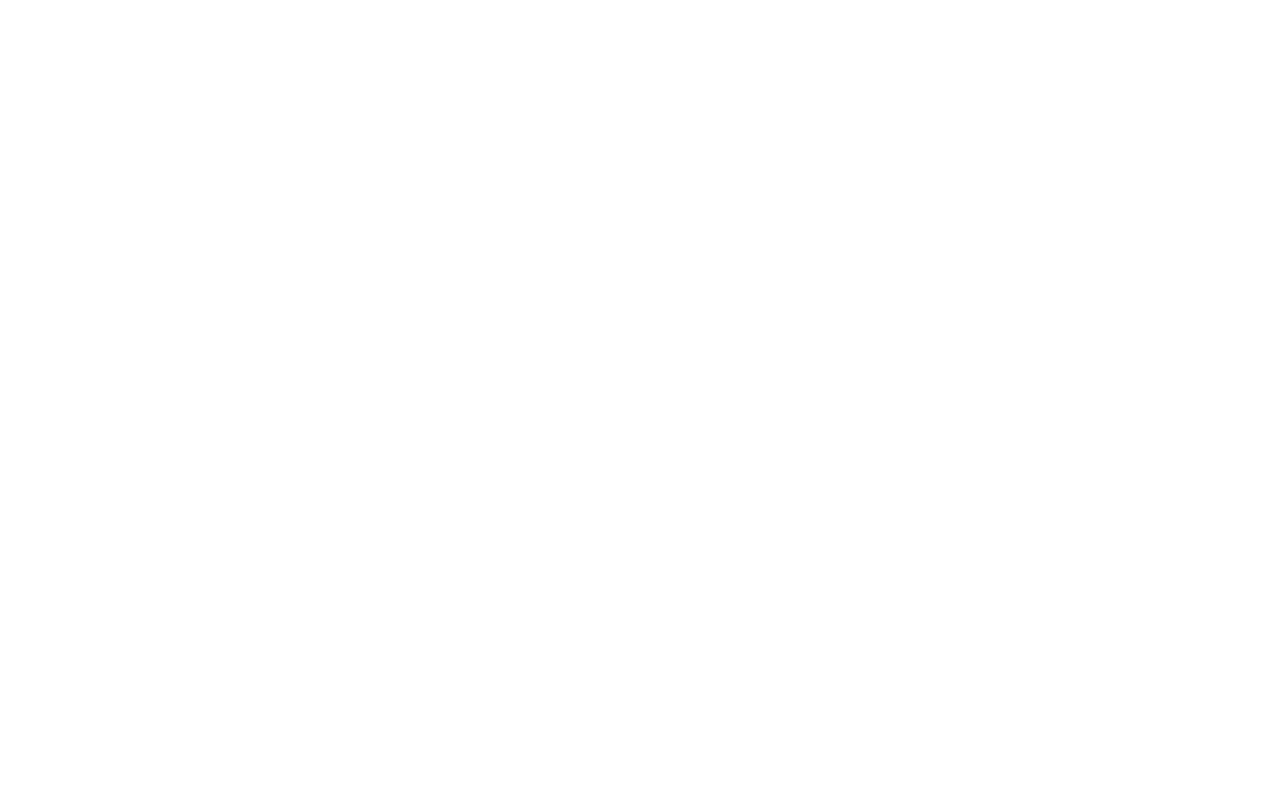
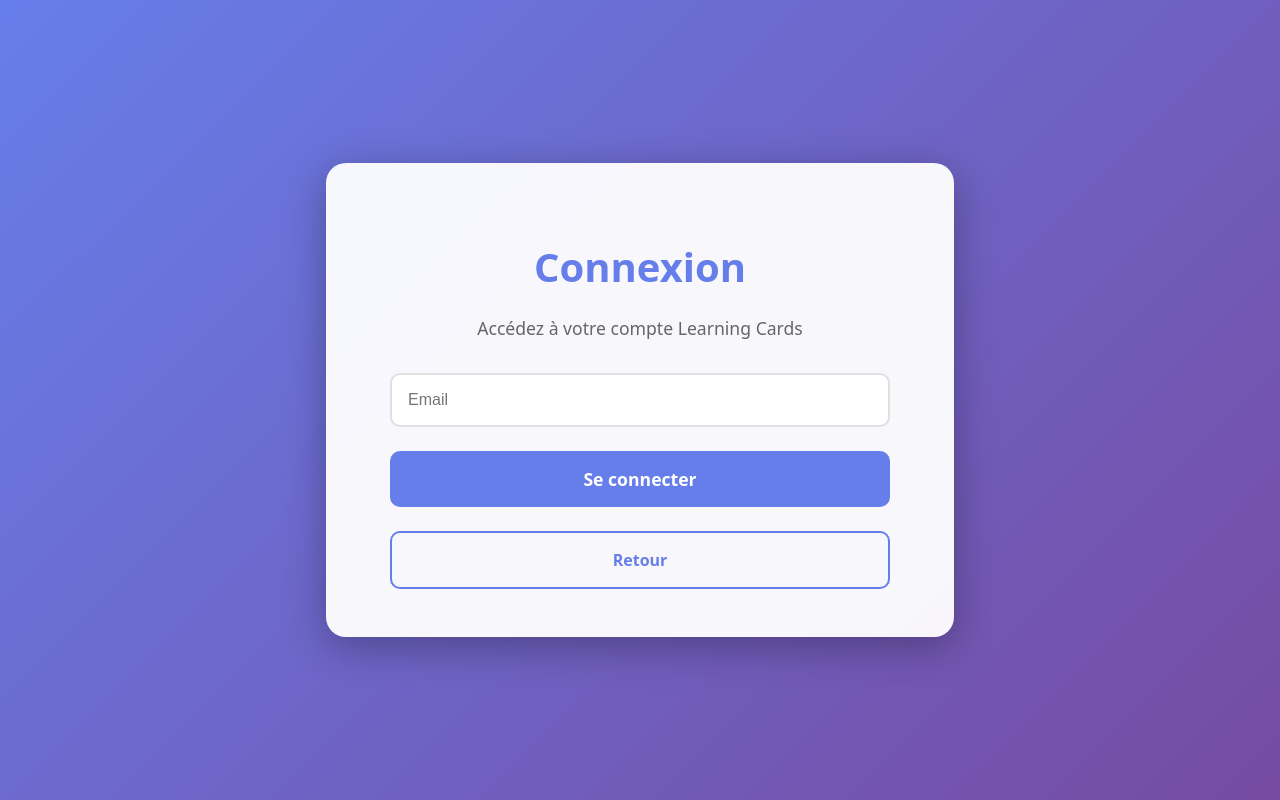
Before and after one commit to Jordbmd/learning-cards, a React (Vite) app in the folder front/: page /login in a window 1280 px wide. Before the commit this address had no page. Built offline with nearby package versions, Linux system fonts and the light colour scheme.

Commit message:
feat(front): add login page with navigation from home

```diff
--- a/front/src/App.tsx
+++ b/front/src/App.tsx
@@ -2,6 +2,7 @@
 import './App.css'
 import Home from './pages/Home'
 import Register from './pages/Register'
+import Login from './pages/Login'
 
 function App() {
   return (
@@ -9,6 +10,7 @@
       <Routes>
         <Route path="/" element={<Home />} />
         <Route path="/register" element={<Register />} />
+        <Route path="/login" element={<Login />} />
       </Routes>
     </BrowserRouter>
   )
--- a/front/src/pages/Home.tsx
+++ b/front/src/pages/Home.tsx
@@ -11,7 +11,10 @@
         <p className="home-subtitle">Apprenez efficacement avec la répétition espacée</p>
 
         <div className="home-buttons">
-          <button className="btn btn-primary">
+          <button
+            className="btn btn-primary"
+            onClick={() => navigate('/login')}
+          >
             Se connecter
           </button>
           <button
--- /dev/null
+++ b/front/src/pages/Login.css
@@ -0,0 +1,103 @@
+.login-container {
+  min-height: 100vh;
+  width: 100vw;
+  display: flex;
+  align-items: center;
+  justify-content: center;
+  background: linear-gradient(135deg, #667eea 0%, #764ba2 100%);
+  margin: 0;
+  padding: 0;
+}
+
+.login-content {
+  text-align: center;
+  padding: 3rem 4rem;
+  background: rgba(255, 255, 255, 0.95);
+  border-radius: 20px;
+  box-shadow: 0 10px 40px rgba(0, 0, 0, 0.3);
+  max-width: 500px;
+  width: 90%;
+}
+
+.login-title {
+  font-size: 2.5rem;
+  font-weight: bold;
+  color: #667eea;
+  margin-bottom: 0.5rem;
+}
+
+.login-subtitle {
+  font-size: 1.1rem;
+  color: #666;
+  margin-bottom: 2rem;
+}
+
+.login-form {
+  display: flex;
+  flex-direction: column;
+  gap: 1.5rem;
+}
+
+.form-group {
+  text-align: left;
+}
+
+.form-input {
+  width: 100%;
+  padding: 1rem;
+  font-size: 1rem;
+  border: 2px solid #e0e0e0;
+  border-radius: 10px;
+  transition: all 0.3s ease;
+  box-sizing: border-box;
+}
+
+.form-input:focus {
+  outline: none;
+  border-color: #667eea;
+  box-shadow: 0 0 0 3px rgba(102, 126, 234, 0.1);
+}
+
+.error-message {
+  background: #fee;
+  color: #c33;
+  padding: 0.75rem;
+  border-radius: 8px;
+  font-size: 0.9rem;
+}
+
+.btn-submit {
+  padding: 1rem;
+  font-size: 1.1rem;
+  font-weight: 600;
+  background: #667eea;
+  color: white;
+  border: none;
+  border-radius: 10px;
+  cursor: pointer;
+  transition: all 0.3s ease;
+}
+
+.btn-submit:hover {
+  background: #5568d3;
+  transform: translateY(-2px);
+  box-shadow: 0 5px 15px rgba(102, 126, 234, 0.3);
+}
+
+.btn-back {
+  padding: 1rem;
+  font-size: 1rem;
+  font-weight: 600;
+  background: transparent;
+  color: #667eea;
+  border: 2px solid #667eea;
+  border-radius: 10px;
+  cursor: pointer;
+  transition: all 0.3s ease;
+}
+
+.btn-back:hover {
+  background: #667eea;
+  color: white;
+  transform: translateY(-2px);
+}
--- /dev/null
+++ b/front/src/pages/Login.tsx
@@ -0,0 +1,58 @@
+import { useState } from 'react';
+import { useNavigate } from 'react-router-dom';
+import './Login.css';
+
+function Login() {
+  const navigate = useNavigate();
+  const [email, setEmail] = useState('');
+  const [error, setError] = useState('');
+
+  const handleSubmit = async (e: React.FormEvent) => {
+    e.preventDefault();
+    setError('');
+
+    if (!email) {
+      setError('L\'email est requis');
+      return;
+    }
+
+    console.log('Login:', email);
+  };
+
+  return (
+    <div className="login-container">
+      <div className="login-content">
+        <h1 className="login-title">Connexion</h1>
+        <p className="login-subtitle">Accédez à votre compte Learning Cards</p>
+
+        <form className="login-form" onSubmit={handleSubmit}>
+          <div className="form-group">
+            <input
+              type="email"
+              placeholder="Email"
+              value={email}
+              onChange={(e) => setEmail(e.target.value)}
+              className="form-input"
+            />
+          </div>
+
+          {error && <div className="error-message">{error}</div>}
+
+          <button type="submit" className="btn-submit">
+            Se connecter
+          </button>
+
+          <button
+            type="button"
+            className="btn-back"
+            onClick={() => navigate('/')}
+          >
+            Retour
+          </button>
+        </form>
+      </div>
+    </div>
+  );
+}
+
+export default Login;
```
